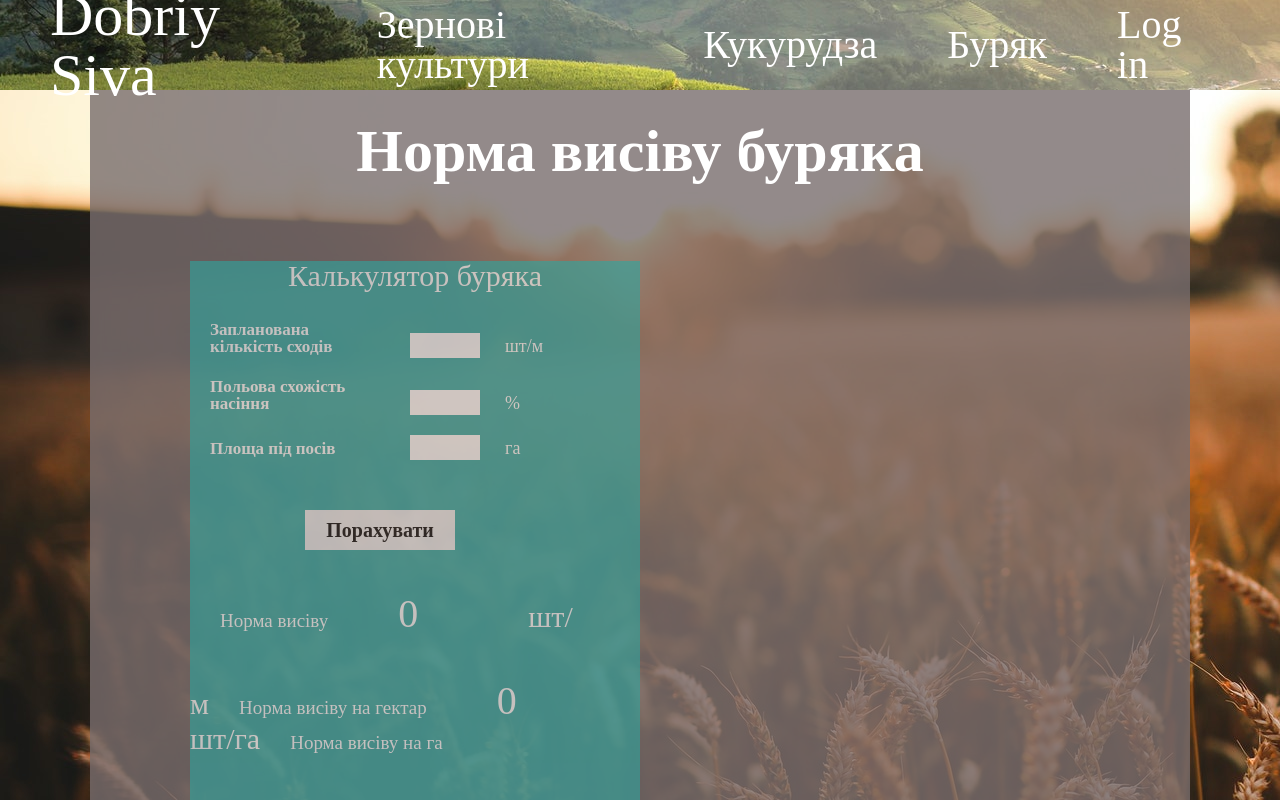
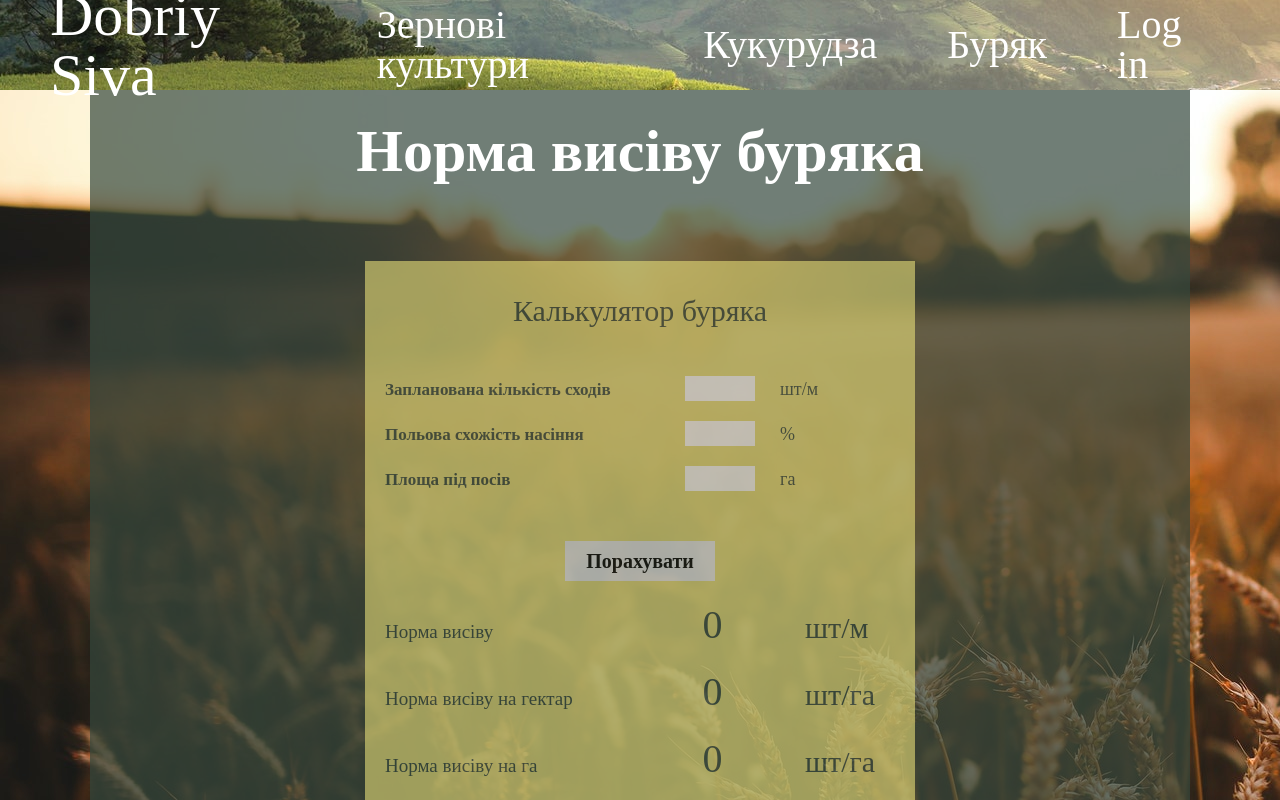
Before and after one commit to VasyaShkatulyak/dobriysiva, a React (Create React App) app: page /oves in a window 1280 px wide. Shown: the top 800 px of the page. Built offline with nearby package versions, Linux system fonts and the light colour scheme.

Commit message:
final style of calculations

```diff
--- a/src/components/CalculationCards/Zernovi.css
+++ b/src/components/CalculationCards/Zernovi.css
@@ -11,6 +11,7 @@
     display: flex;
     margin: 0 auto;
     gap: 40px;
+    /* border: 2px solid white; */
 }
 
 
--- a/src/components/CalculationCards/Zernovi.js
+++ b/src/components/CalculationCards/Zernovi.js
@@ -11,6 +11,8 @@ const ZernoviCard = () => {
 
 	return (
 		<>
+		<div className="home_main">
+		<h1 className="h1">Виберіть культуру для обчислення</h1>
 			<div class="container">
 				<div className="card">
 					<img className="img" src={Pshenica} alt="afsdga"/>
@@ -28,6 +30,7 @@ const ZernoviCard = () => {
 				<div id="btn"><Link class="noselect" to='/corn'>Обчислити</Link></div>
 				</div>
 			</div>
+			</div>
 		</>
 	)
 }
--- a/src/components/Calculations/CalculationBeet.js
+++ b/src/components/Calculations/CalculationBeet.js
@@ -36,11 +36,11 @@ const CalculateBeet = () => {
 
     return (
         <>
-            <div className="cornCalculate">
-                <span className="titleCalculate">Калькулятор буряка</span>
+            <div className="beetCalculate">
+                <span className="titleBeet">Калькулятор буряка</span>
 
                 <div className="inputPoints">
-                    <span className="nameArea">Запланована кількість сходів</span>
+                    <span className="nameBeet">Запланована кількість сходів</span>
                     <input className="inputAreaPro"
                         type="number"
                         value={countShodiv}
@@ -49,7 +49,7 @@ const CalculateBeet = () => {
                 </div>
 
                 <div className="inputPoints">
-                    <span className="nameArea">Польова схожість насіння</span>
+                    <span className="nameBeet">Польова схожість насіння</span>
                     <input className="inputAreaPro"
                         type="number"
                         value={areaShojist}
@@ -58,7 +58,7 @@ const CalculateBeet = () => {
                 </div>
 
                 <div className="inputPoints">
-                    <span className="nameArea">Площа під посів</span>
+                    <span className="nameBeet">Площа під посів</span>
                     <input className="inputAreaPro"
                         type="number"
                         value={constArea}
@@ -68,20 +68,20 @@ const CalculateBeet = () => {
 
                 <input
                     type="submit"
-                    className="buttonCalculate"
+                    className="buttonCalculateBeet"
                     onClick={beetCalculation}
                     value="Порахувати"
                 />
-                <span className="indexKg">Норма висіву</span>
-                <input className="finalPro" type="number" disabled value={Math.round(normaBeet * 10) / 10} />
+                <span className="indexBeet">Норма висіву</span>
+                <input className="finalBeet" type="number" disabled value={Math.round(normaBeet * 10) / 10} />
                 <span className="kg">шт/м</span>
 
-                <span className="indexKg">Норма висіву на гектар</span>
-                <input className="finalPro" type="number" disabled value={Math.round(normaGectar * 10) / 10} />
+                <span className="indexBeet">Норма висіву на гектар</span>
+                <input className="finalBeet" type="number" disabled value={Math.round(normaGectar * 10) / 10} />
                 <span className="kg">шт/га</span>
 
-                <span className="indexKg">Норма висіву на {constArea} га</span>
-                <input className="finalPro" type="number" disabled value={Math.round(areaNorma * 10) / 10} />
+                <span className="indexBeet">Норма висіву на {constArea} га</span>
+                <input className="finalBeet" type="number" disabled value={Math.round(areaNorma * 10) / 10} />
                 <span className="kg">шт/га</span>
 
             </div>
--- a/src/components/Calculations/calculate.css
+++ b/src/components/Calculations/calculate.css
@@ -3,7 +3,7 @@
     padding-top: 15px;
     height: 350px;
     width: 400px;
-    background: #8d9188;
+    background: #E79902;
     opacity: 0.6;
 }
 
@@ -18,14 +18,14 @@
     margin: 10px 0px 10px 0px;
     text-align: center;
     display: block;
-    color: white;
+    color: rgb(54, 72, 61);
     font-size: 30px;
 }
 
-.titleCulture{
+.titleCulture {
     text-align: center;
     display: block;
-    color: white;
+    color: rgb(54, 72, 61);
     font-size: 30px;
     margin: 0px 0px 30px 0px;
 }
@@ -36,7 +36,7 @@
     margin: 20px 0px 0px 20px;
     font-size: 17px;
     font-weight: 700;
-    color: rgb(255, 255, 255);
+    color: rgb(54, 72, 61);
 }
 
 .inputArea {
@@ -44,7 +44,7 @@
     height: 25px;
     width: 55px;
     padding: 0px 0px 0px 7px;
-    color: #8d9188;
+    color: rgb(54, 72, 61);
     font-size: 20px;
     font-weight: 700;
 }
@@ -52,9 +52,9 @@
 .final {
     margin: 0px 0px 0px 60px;
     width: 100px;
-    background: #8d9188;
+    background: #E79902;
     font-size: 40px;
-    color: white;
+    color: rgb(54, 72, 61);
 }
 
 .buttonSimpleCalculate {
@@ -68,8 +68,8 @@
 }
 
 .buttonSimpleCalculate:hover {
-    background: rgb(36, 35, 35);
-    color: white;
+    background: rgb(255, 255, 255);
+    color: #E79902;
     text-shadow: white 1px 0 15px;
     box-shadow: rgb(255, 255, 255) 1px 0 40px;
 }
@@ -79,12 +79,12 @@
 .proCalculate {
     height: 400px;
     width: 400px;
-    background: rgb(45, 167, 160);
-    opacity: 0.6;
+    background: rgb(232, 223, 121);
+    opacity: 0.8;
 }
 
 .proCalculate:hover {
-    box-shadow: rgb(6, 213, 228) 1px 0 80px;
+    box-shadow: rgb(255, 245, 135) 1px 0 80px;
     border: 2px solid #ffffff;
     opacity: 1;
     transition: 1s;
@@ -94,23 +94,25 @@
     margin: 40px 0px 30px 0px;
     text-align: center;
     display: block;
-    color: white;
+    color: rgb(54, 72, 61);
     font-size: 30px;
 }
+
 .nameArea {
     display: inline-block;
     width: 160px;
     margin: 0px 0px 0px 20px;
     font-size: 17px;
     font-weight: 700;
-    color: rgb(255, 255, 255);
+    color: rgb(54, 72, 61);
 }
+
 .finalPro {
     margin: 40px 0px 0px 70px;
     width: 130px;
-    background: rgb(45, 167, 160);
+    background: rgb(232, 223, 121);
     font-size: 40px;
-    color: white;
+    color: rgb(54, 72, 61);
 }
 
 .inputAreaPro {
@@ -118,9 +120,10 @@
     height: 25px;
     width: 70px;
     padding: 0px 0px 0px 7px;
-    color: rgb(5, 139, 180);
+    color: rgb(54, 72, 61);
     font-size: 20px;
     font-weight: 700;
+    align-items: center;
 }
 
 .buttonCalculate {
@@ -134,13 +137,13 @@
 
 .buttonCalculate:hover {
     background: rgb(255, 255, 255);
-    color: rgb(23, 177, 169);
+    color: rgb(192, 179, 40);
     text-shadow: white 1px 0 10px;
     box-shadow: rgb(255, 255, 255) 1px 0 30px;
 }
 
 .kg {
-    color: white;
+    color: rgb(54, 72, 61);
     font-size: 30px;
 }
 
@@ -149,32 +152,33 @@
 }
 
 .indexValue {
-    color: white;
+    color: rgb(54, 72, 61);
     font-size: 18px;
 }
 
 .indexKg {
-    color: white;
+    color: rgb(54, 72, 61);
     margin: 0px 0px 0px 30px;
     font-size: 19px;
 }
 
 /* ------------------------------------------ */
-.posivnaPridatnist{
-    background: rgb(160, 122, 165);
+
+.posivnaPridatnist {
+    background: rgb(224, 192, 68);
     height: 400px;
     width: 400px;
-    opacity: 0.6;
+    opacity: 0.8;
 }
 
 .posivnaPridatnist:hover {
-    box-shadow: rgb(218, 29, 243) 1px 0 80px;
+    box-shadow: rgb(253, 220, 87) 1px 0 80px;
     border: 2px solid #ffffff;
     opacity: 1;
     transition: 1s;
 }
 
-.buttonPosivna{
+.buttonPosivna {
     margin: 45px 0px 0px 115px;
     display: block;
     width: 150px;
@@ -189,45 +193,163 @@
     height: 25px;
     width: 50px;
     padding: 0px 0px 0px 7px;
-    color: rgb(186, 23, 207);
+    color: rgb(54, 72, 61);
     font-size: 20px;
     font-weight: 700;
 }
 
 .buttonPosivna:hover {
     background: rgb(255, 255, 255);
-    color: rgb(166, 6, 187);
+    color: rgb(201, 167, 34);
     text-shadow: white 1px 0 10px;
     box-shadow: rgb(255, 255, 255) 1px 0 20px;
 }
 
-
-.posivnaResult{
+.posivnaResult {
     margin: 0px 0px 0px 50px;
     width: 115px;
-    background: rgb(160, 122, 165);
+    background: rgb(224, 192, 68);
     font-size: 40px;
-    color: white;
+    color: rgb(54, 72, 61);
 }
+
 .indexPosivna {
     display: inline-block;
-    color: white;
+    color: rgb(54, 72, 61);
     margin: 80px 0px 0px 20px;
     font-size: 19px;
 }
 
 /* --------------------------------------------- */
+
 /* corn calculate */
 
-.cornCalculate{
-    height: 800px;
+.cornCalculate {
+    height: 600px;
     width: 450px;
-    background: rgb(45, 167, 160);
+    background: rgb(232, 223, 121);
     opacity: 0.6;
 }
-.cornCalculate:hover{
-    box-shadow: rgb(6, 213, 228) 1px 0 80px;
+
+.cornCalculate:hover {
+    box-shadow: rgb(255, 243, 109) 1px 0 80px;
     border: 2px solid #ffffff;
     opacity: 1;
     transition: 1s;
 }
+
+.buttonCalculateCorn {
+    margin: 0 auto;
+    margin-top: 50px;
+    margin-bottom: 40px;
+    display: block;
+    width: 150px;
+    height: 40px;
+    font-size: 20px;
+    font-weight: 600;
+    display: block;
+}
+
+.buttonCalculateCorn:hover {
+    background: rgb(255, 255, 255);
+    color: rgb(201, 167, 34);
+    text-shadow: white 1px 0 10px;
+    box-shadow: rgb(255, 255, 255) 1px 0 40px;
+}
+
+.indexCorn {
+    margin: 0px 20px 0px 20px;
+    color: rgb(54, 72, 61);
+    font-size: 19px;
+    display: inline-block;
+    width: 150px;
+}
+
+.finalCorn {
+    margin: 10px 10px 0px 0px;
+    width: 120px;
+    background: rgb(232, 223, 121);
+    font-size: 40px;
+    color: rgb(54, 72, 61);
+    text-align: center;
+}
+.kgCorn{
+    color: rgb(54, 72, 61);
+    font-size: 25px;
+    display: inline-block;
+}
+.indexCornNorma{
+    margin: 0px 20px 0px 20px;
+    color: rgb(54, 72, 61);
+    font-size: 19px;
+    display: inline-block;
+    width: 150px;
+}
+.kgCorn1{
+    color: rgb(54, 72, 61);
+    font-size: 25px;
+    display: inline-block;
+}
+
+/* --------------------------------------- */
+/* --------------------------------------- */
+
+.beetCalculate{
+    height: 550px;
+    width: 550px;
+    background: rgb(232, 223, 121);
+    opacity: 0.6;
+    margin: 0 auto  ;
+}
+
+.beetCalculate:hover{
+    box-shadow: rgb(255, 243, 109) 1px 0 80px;
+    border: 2px solid #ffffff;
+    opacity: 1;
+    transition: 1s;
+}
+.titleBeet{
+    padding: 35px 0px 50px 0px;
+    text-align: center;
+    display: block;
+    color: rgb(54, 72, 61);
+    font-size: 30px;
+}
+.nameBeet{
+    display: inline-block;
+    width: 260px;
+    margin: 0px 0px 0px 20px;
+    font-size: 17px;
+    font-weight: 700;
+    color: rgb(54, 72, 61);
+}
+.buttonCalculateBeet{
+    margin: 0 auto;
+    margin-top: 50px;
+    display: block;
+    width: 150px;
+    height: 40px;
+    font-size: 20px;
+    font-weight: 600;
+}
+.buttonCalculateBeet:hover {
+    background: rgb(255, 255, 255);
+    color: rgb(192, 179, 40);
+    text-shadow: white 1px 0 10px;
+    box-shadow: rgb(255, 255, 255) 1px 0 30px;
+}
+.indexBeet {
+    margin: 0px 20px 0px 20px;
+    color: rgb(54, 72, 61);
+    font-size: 19px;
+    display: inline-block;
+    width: 200px;
+}
+.finalBeet {
+    margin: 20px 20px 0px 50px;
+    width: 130px;
+    background: rgb(232, 223, 121);
+    font-size: 40px;
+    color: rgb(54, 72, 61);
+    text-align: center;
+}
--- a/src/components/Home/Home.js
+++ b/src/components/Home/Home.js
@@ -9,8 +9,7 @@ export default memo(function Home() {
             <Header />
 
 
-            <div classname="main1">
-            <h1 className="h1">Виберіть культуру для обчислення</h1>
+            <div classname="home_main">
             <ZernoviCard/>
             </div>
         </>
--- a/src/components/TabsBar/tabs.css
+++ b/src/components/TabsBar/tabs.css
@@ -17,6 +17,7 @@
     font-weight: 700;
 }
 .tab_button:hover{
-    border-bottom: 4px solid #6fbe08;
-    box-shadow: #91ff00 1px 12px 30px;
+    border-bottom: 4px solid #ffc400;
+    box-shadow: #ffc400 1px 12px 40px;
+    color: #fdcd2d;
 }
--- a/src/components/style.css
+++ b/src/components/style.css
@@ -72,18 +72,17 @@ h1, h2, h3, h4, h5, h6 {
 }
 
 /* <-------------------------------------------> */
+
 /* <-------------------------------------------> */
 
 body {
   background: url('../img/B.jpg') fixed;
-  /* background: white; */
 }
 
 a {
   color: white;
   margin-right: 70px;
 }
-
 
 h1 {
   font-size: 60px;
@@ -93,7 +92,7 @@ h1 {
   margin: 30px 0px 80px 0px;
 }
 
-.calculates{
+.calculates {
   display: flex;
   justify-content: space-between;
   margin-top: 40px;
@@ -104,17 +103,24 @@ h1 {
   height: auto;
   margin: 0 auto;
   padding: 1px 100px 100px 100px;
-  background-color: rgba(121, 109, 109, 0.8);
+  background-color: rgba(54,72,61, 0.7);
 }
 
-.login{
+.home_main {
+  width: 1100px;
+  height: auto;
+  margin: 0 auto;
+  background: rgba(255, 255, 255);
+}
+
+.login {
   margin: 0 auto;
   height: 500px;
   width: 400px;
   background: rgb(201, 193, 193);
 }
 
-.data{
+.data {
   display: block;
   height: 30px;
   width: 350px;
@@ -123,7 +129,7 @@ h1 {
   font-size: 18px;
 }
 
-.LoginButton{
+.LoginButton {
   height: 50px;
   width: 200px;
   background: rgb(31, 233, 31);
```
Also changed, not shown: src/components/Calculations/CalculateCorn.js (+12 -11 lines), src/components/Home/Home.css (+8 -4 lines), 1 other file (tests, documents, lock files or other folders).
